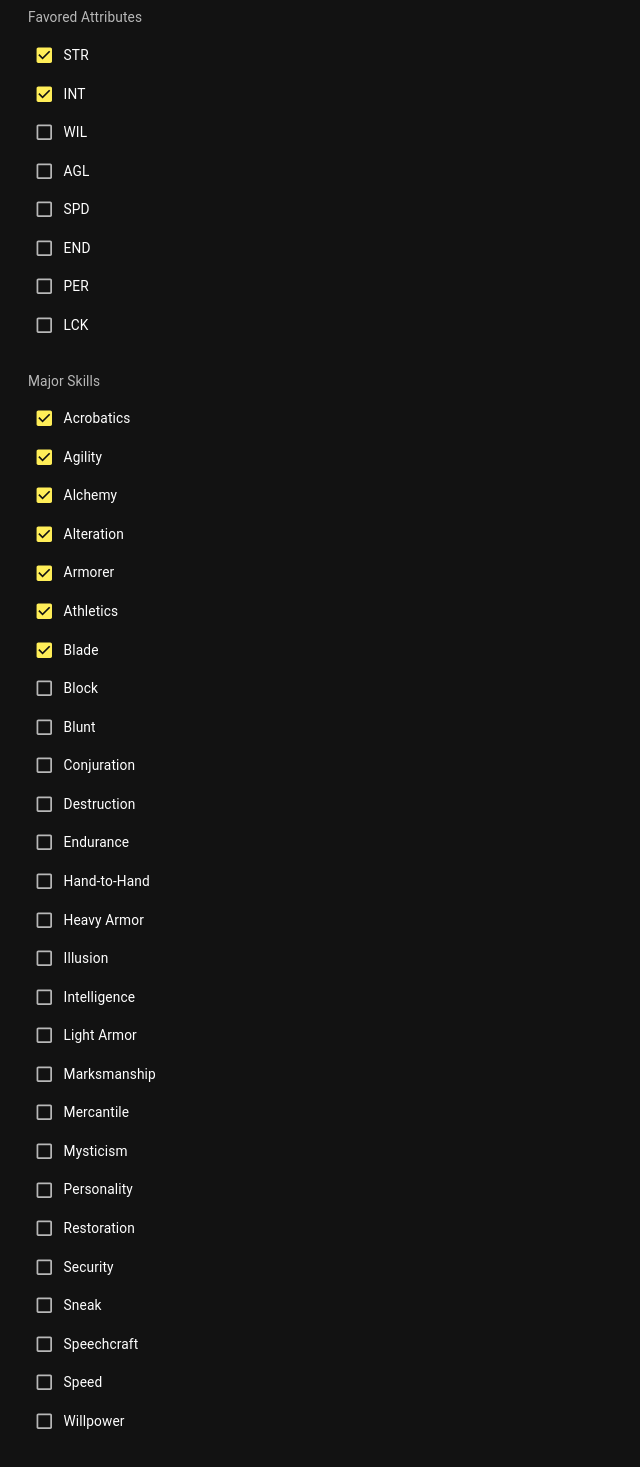
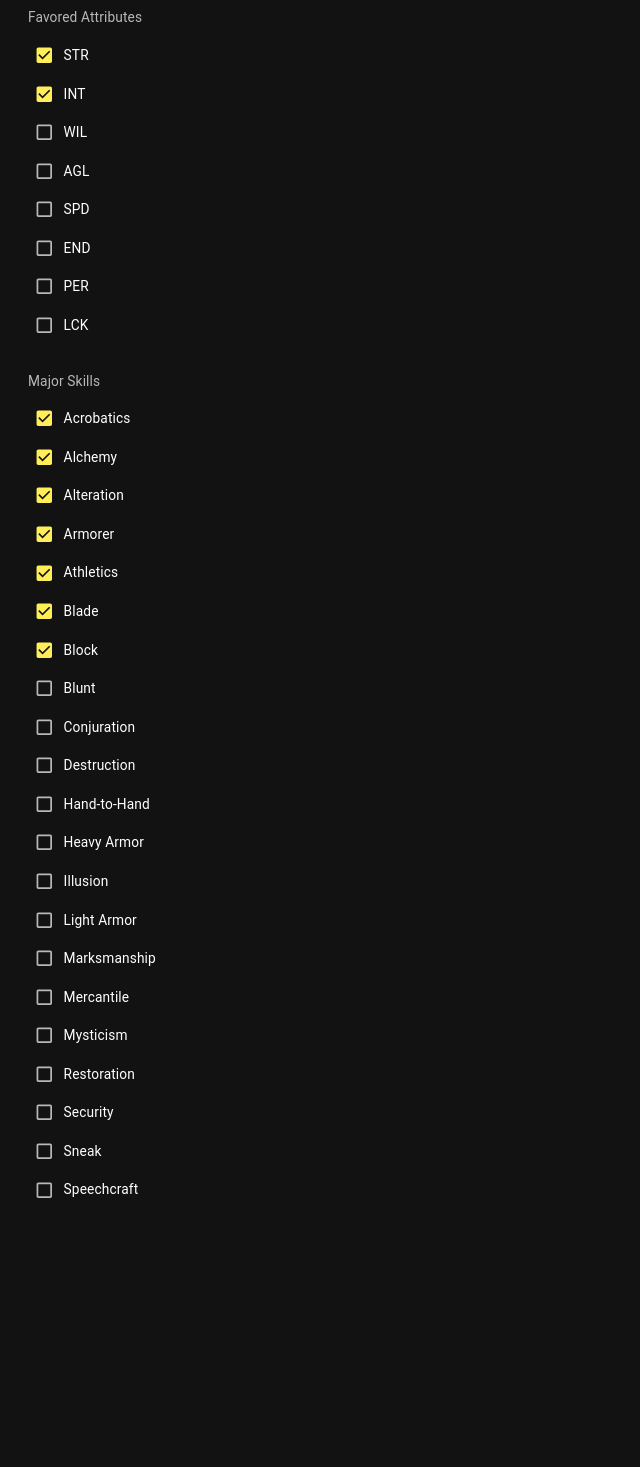
Before and after one commit to ScottMcDermid/oblivion-planner, a Next.js app: page / in a window 1280 px wide. Shown: the part 281-1748 px from the top of the page, without its empty margins (0-640 px from the left). After the commit the page ends 1545 px from the top, so only its background shows below. Built offline with nearby package versions, Linux system fonts and the light colour scheme.

Commit message:
removed attributes from skill list

```diff
--- a/src/data/skills.ts
+++ b/src/data/skills.ts
@@ -1,6 +1,5 @@
 export type Skill =
   | "Acrobatics"
-  | "Agility"
   | "Alchemy"
   | "Alteration"
   | "Armorer"
@@ -10,22 +9,17 @@ export type Skill =
   | "Blunt"
   | "Conjuration"
   | "Destruction"
-  | "Endurance"
   | "Hand-to-Hand"
   | "Heavy Armor"
   | "Illusion"
-  | "Intelligence"
   | "Light Armor"
   | "Marksmanship"
   | "Mercantile"
   | "Mysticism"
-  | "Personality"
   | "Restoration"
   | "Security"
   | "Sneak"
-  | "Speechcraft"
-  | "Speed"
-  | "Willpower";
+  | "Speechcraft";
 
 export type SkillsModifier = {
   [key in Skill]?: number;
@@ -33,7 +27,6 @@ export type SkillsModifier = {
 
 export const baseSkills: SkillsModifier = {
   Acrobatics: 0,
-  Agility: 0,
   Alchemy: 0,
   Alteration: 0,
   Armorer: 0,
@@ -43,27 +36,21 @@ export const baseSkills: SkillsModifier = {
   Blunt: 0,
   Conjuration: 0,
   Destruction: 0,
-  Endurance: 0,
   "Hand-to-Hand": 0,
   "Heavy Armor": 0,
   Illusion: 0,
-  Intelligence: 0,
   "Light Armor": 0,
   Marksmanship: 0,
   Mercantile: 0,
   Mysticism: 0,
-  Personality: 0,
   Restoration: 0,
   Security: 0,
   Sneak: 0,
   Speechcraft: 0,
-  Speed: 0,
-  Willpower: 0,
 };
 
 const skills: Skill[] = [
   "Acrobatics",
-  "Agility",
   "Alchemy",
   "Alteration",
   "Armorer",
@@ -73,22 +60,17 @@ const skills: Skill[] = [
   "Blunt",
   "Conjuration",
   "Destruction",
-  "Endurance",
   "Hand-to-Hand",
   "Heavy Armor",
   "Illusion",
-  "Intelligence",
   "Light Armor",
   "Marksmanship",
   "Mercantile",
   "Mysticism",
-  "Personality",
   "Restoration",
   "Security",
   "Sneak",
   "Speechcraft",
-  "Speed",
-  "Willpower",
 ];
 
 export default skills;
```
